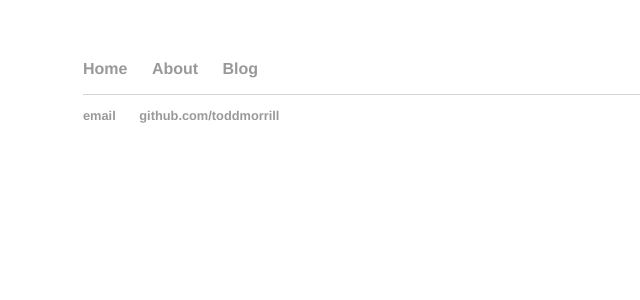
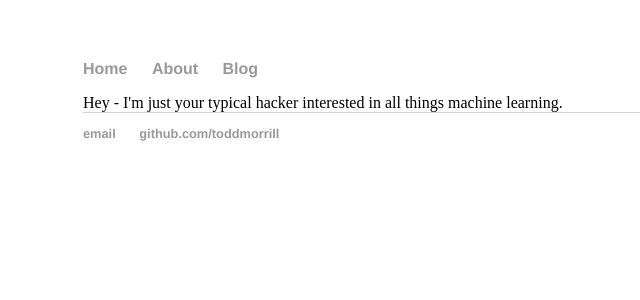
Before and after one commit to ToddMorrill/toddmorrill.github.io, a Jekyll site: the page built from about/index.html, in a window 1280 px wide. Shown: the top 300 px of the page, without its empty margins (109-749 px from the left). Built offline with Jekyll 4.4.1, drawn with Linux system fonts in a browser that asks for light colours.

Commit message:
Update index.html

```diff
--- a/about/index.html
+++ b/about/index.html
@@ -1,3 +1,5 @@
 ---
 layout: default
+title: "About me"
 ---
+Hey - I'm just your typical hacker interested in all things machine learning.
```
